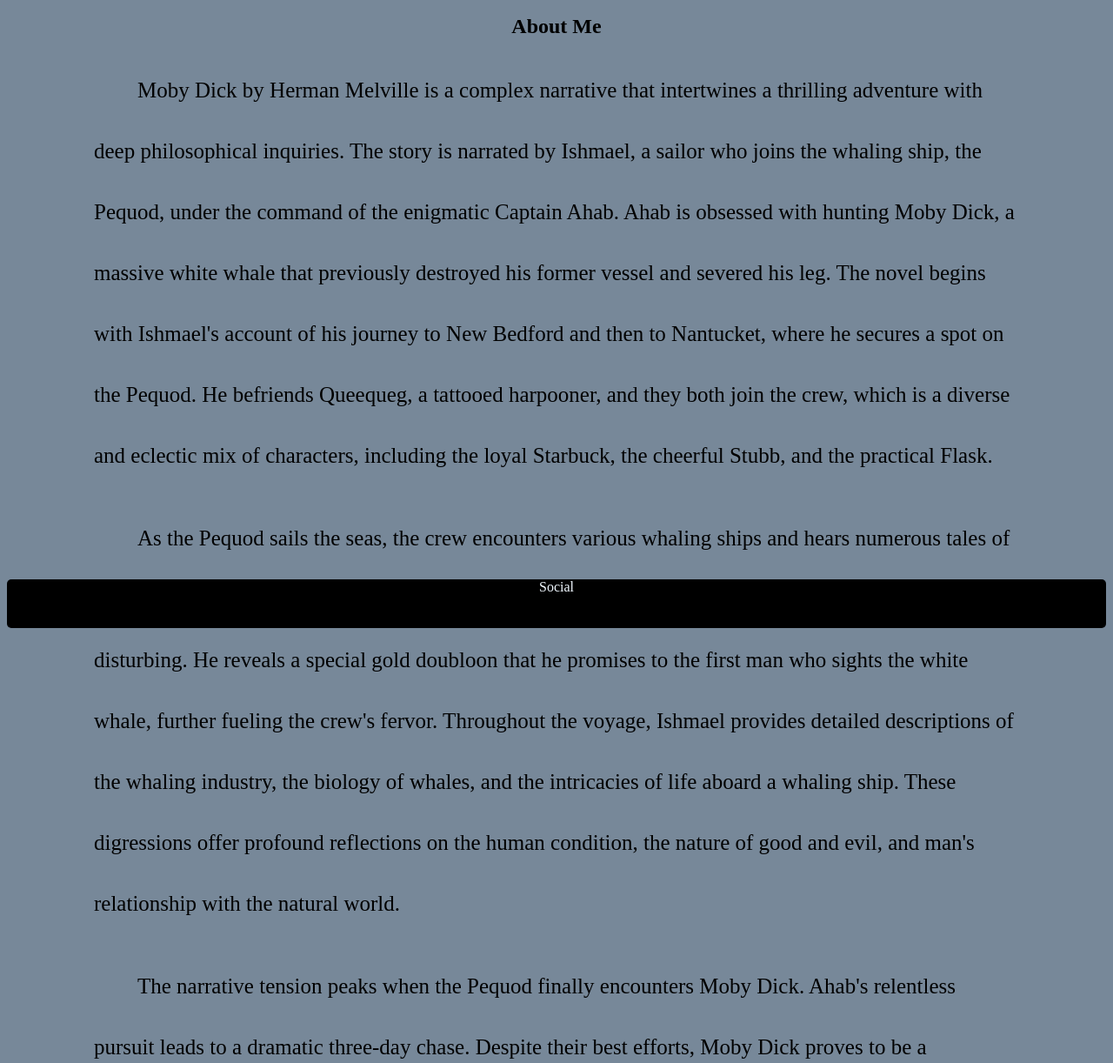
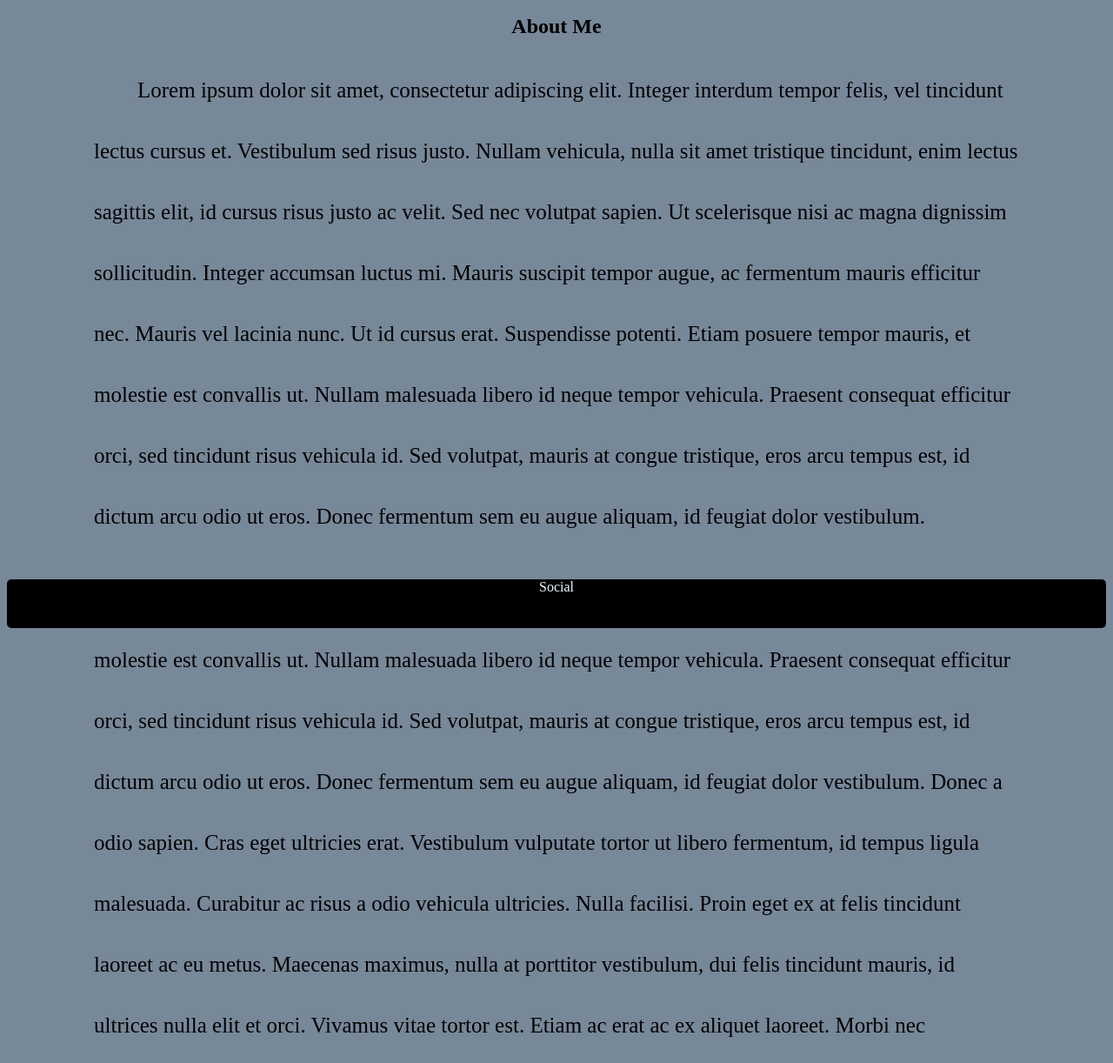
Before and after one commit to riggsmcgee/Personal-Website-Fullstack-, a plain HTML site: page about.html in a window 1280 px wide. Shown: the part 78-1300 px from the top of the page at 87% size. Drawn offline with Linux system fonts and the light colour scheme.

Commit message:
Removed Moby Dick

```diff
--- a/about.html
+++ b/about.html
@@ -1,10 +1,10 @@
 <!DOCTYPE html>
 <html lang="en">
   <head>
-    <meta charset="UTF-8">
-    <meta name="viewport" content="width=device-width, initial-scale=1.0">
+    <meta charset="UTF-8" />
+    <meta name="viewport" content="width=device-width, initial-scale=1.0" />
     <title>Personal-Website_About</title>
-    <link rel="stylesheet" href="style.css">
+    <link rel="stylesheet" href="style.css" />
   </head>
   <body>
     <!--Done: Header w/ links to other html pages and my name -->
@@ -17,7 +17,9 @@
           <a href="index.html">Home</a>
         </div>
         <div>
-                <a href="about.html"><b><u>About</u></b></a>
+          <a href="about.html"
+            ><b><u>About</u></b></a
+          >
         </div>
         <div>
           <a href="portfolio.html">Portfolio</a>
@@ -26,17 +28,54 @@
     </nav>
     <div>
       <h2>About Me</h2>
-        <p>Moby Dick by Herman Melville is a complex narrative that intertwines a thrilling adventure with deep philosophical inquiries. The story is narrated by Ishmael, a sailor who joins the whaling ship, the Pequod, under the command of the enigmatic Captain Ahab. Ahab is obsessed with hunting Moby Dick, a massive white whale that previously destroyed his former vessel and severed his leg.
+      <p>
+        Lorem ipsum dolor sit amet, consectetur adipiscing elit. Integer
+        interdum tempor felis, vel tincidunt lectus cursus et. Vestibulum sed
+        risus justo. Nullam vehicula, nulla sit amet tristique tincidunt, enim
+        lectus sagittis elit, id cursus risus justo ac velit. Sed nec volutpat
+        sapien. Ut scelerisque nisi ac magna dignissim sollicitudin. Integer
+        accumsan luctus mi. Mauris suscipit tempor augue, ac fermentum mauris
+        efficitur nec. Mauris vel lacinia nunc. Ut id cursus erat. Suspendisse
+        potenti. Etiam posuere tempor mauris, et molestie est convallis ut.
+        Nullam malesuada libero id neque tempor vehicula. Praesent consequat
+        efficitur orci, sed tincidunt risus vehicula id. Sed volutpat, mauris at
+        congue tristique, eros arcu tempus est, id dictum arcu odio ut eros.
+        Donec fermentum sem eu augue aliquam, id feugiat dolor vestibulum.
+      </p>
 
-        The novel begins with Ishmael's account of his journey to New Bedford and then to Nantucket, where he secures a spot on the Pequod. He befriends Queequeg, a tattooed harpooner, and they both join the crew, which is a diverse and eclectic mix of characters, including the loyal Starbuck, the cheerful Stubb, and the practical Flask.</p>
+      <p>
+        Mauris vel lacinia nunc. Ut id cursus erat. Suspendisse potenti. Etiam
+        posuere tempor mauris, et molestie est convallis ut. Nullam malesuada
+        libero id neque tempor vehicula. Praesent consequat efficitur orci, sed
+        tincidunt risus vehicula id. Sed volutpat, mauris at congue tristique,
+        eros arcu tempus est, id dictum arcu odio ut eros. Donec fermentum sem
+        eu augue aliquam, id feugiat dolor vestibulum. Donec a odio sapien. Cras
+        eget ultricies erat. Vestibulum vulputate tortor ut libero fermentum, id
+        tempus ligula malesuada. Curabitur ac risus a odio vehicula ultricies.
+        Nulla facilisi. Proin eget ex at felis tincidunt laoreet ac eu metus.
+        Maecenas maximus, nulla at porttitor vestibulum, dui felis tincidunt
+        mauris, id ultrices nulla elit et orci. Vivamus vitae tortor est. Etiam
+        ac erat ac ex aliquet laoreet. Morbi nec fermentum lacus. In efficitur
+        augue ut turpis ullamcorper, a tempus libero elementum. Praesent viverra
+        sem at ante pretium, ac ultrices turpis tempor. Fusce ac finibus dui.
+        Aenean aliquam massa sit amet felis fermentum viverra. Fusce auctor nisl
+        a metus efficitur, eget hendrerit ex pellentesque. Integer nec ligula
+        quis odio interdum ultrices.
+      </p>
 
-        <p>As the Pequod sails the seas, the crew encounters various whaling ships and hears numerous tales of the legendary Moby Dick. Captain Ahab's obsession with the whale grows increasingly apparent and disturbing. He reveals a special gold doubloon that he promises to the first man who sights the white whale, further fueling the crew's fervor.
-
-        Throughout the voyage, Ishmael provides detailed descriptions of the whaling industry, the biology of whales, and the intricacies of life aboard a whaling ship. These digressions offer profound reflections on the human condition, the nature of good and evil, and man's relationship with the natural world.</p>
-
-        <p>The narrative tension peaks when the Pequod finally encounters Moby Dick. Ahab's relentless pursuit leads to a dramatic three-day chase. Despite their best efforts, Moby Dick proves to be a formidable and almost supernatural adversary. In the climactic battle, the whale destroys the Pequod, killing most of the crew. Ahab is entangled by the harpoon lines and pulled into the ocean's depths by the whale.
-
-        Ishmael survives by clinging to Queequeg's coffin, which had been repurposed as a lifeboat. He is later rescued by the Rachel, a ship searching for its lost crew members. The novel concludes with Ishmael as the sole survivor, left to recount the harrowing tale of obsession, revenge, and the indifferent might of nature. "Moby Dick" thus stands as a timeless exploration of the perils of monomaniacal obsession and the inscrutable nature of existence.</p>
+      <p>
+        Donec a odio sapien. Cras eget ultricies erat. Vestibulum vulputate
+        tortor ut libero fermentum, id tempus ligula malesuada. Curabitur ac
+        risus a odio vehicula ultricies. Nulla facilisi. Proin eget ex at felis
+        tincidunt laoreet ac eu metus. Maecenas maximus, nulla at porttitor
+        vestibulum, dui felis tincidunt mauris, id ultrices nulla elit et orci.
+        Vivamus vitae tortor est. Etiam ac erat ac ex aliquet laoreet. Morbi nec
+        fermentum lacus. In efficitur augue ut turpis ullamcorper, a tempus
+        libero elementum. Praesent viverra sem at ante pretium, ac ultrices
+        turpis tempor. Fusce ac finibus dui. Aenean aliquam massa sit amet felis
+        fermentum viverra. Fusce auctor nisl a metus efficitur, eget hendrerit
+        ex pellentesque. Integer nec ligula quis odio interdum ultrices.
+      </p>
     </div>
     <div class="footer">
       <a>Social</a>
```
Also changed, not shown: index.html (+5 -5 lines), portfolio.html (+52 -5 lines). Lines whose indentation alone changed are shown as unchanged.
